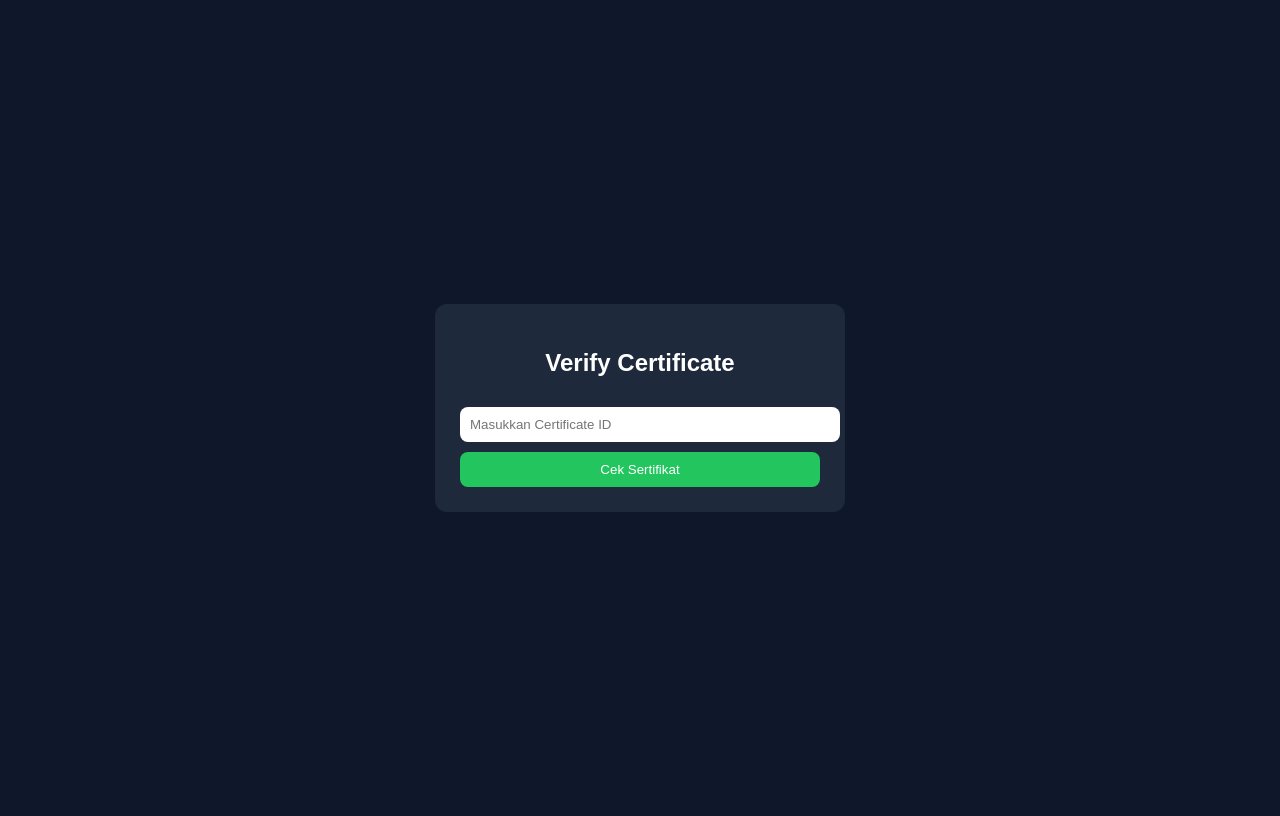
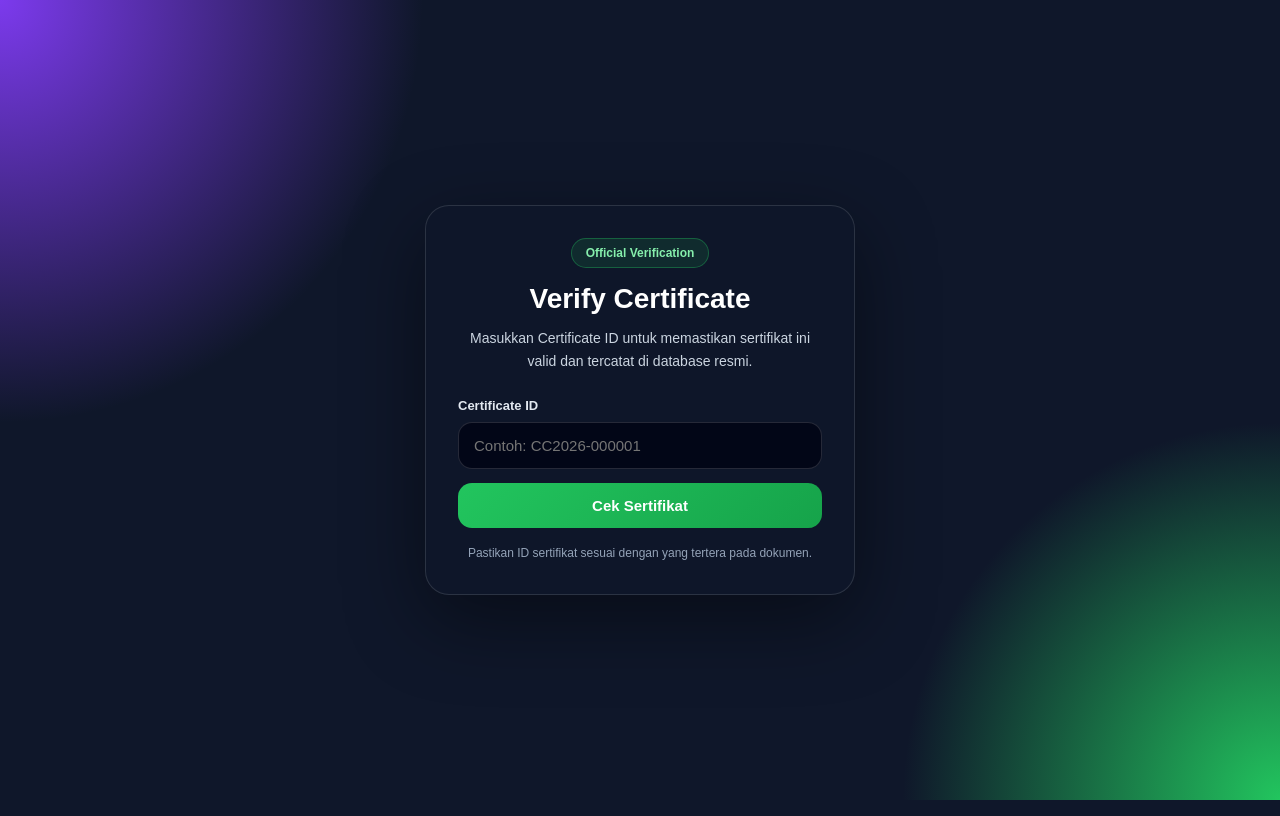
Before and after one commit to Pojoksatu-Indonesia/creator-level-test, a plain HTML site: page verify.html in a window 1280 px wide. Drawn offline with Linux system fonts and the light colour scheme.

Commit message:
Update verify.html

```diff
--- a/verify.html
+++ b/verify.html
@@ -1,97 +1,255 @@
 <!DOCTYPE html>
 <html lang="id">
 <head>
-<meta charset="UTF-8">
+<meta charset="UTF-8" />
+<meta name="viewport" content="width=device-width, initial-scale=1.0" />
 <title>Verify Certificate</title>
 
 <style>
+* {
+  box-sizing: border-box;
+}
+
 body {
-  font-family: Arial;
-  background: #0f172a;
+  margin: 0;
+  font-family: Arial, sans-serif;
+  min-height: 100vh;
+  background:
+    radial-gradient(circle at top left, #7c3aed 0, transparent 28%),
+    radial-gradient(circle at bottom right, #22c55e 0, transparent 25%),
+    #0f172a;
   color: white;
   display: flex;
   justify-content: center;
   align-items: center;
-  height: 100vh;
+  padding: 24px;
 }
 
 .box {
-  background: #1e293b;
-  padding: 25px;
-  border-radius: 12px;
-  width: 360px;
+  width: 100%;
+  max-width: 430px;
+  background: rgba(15, 23, 42, 0.88);
+  border: 1px solid rgba(255,255,255,0.12);
+  box-shadow: 0 25px 80px rgba(0,0,0,0.45);
+  backdrop-filter: blur(14px);
+  padding: 32px;
+  border-radius: 24px;
   text-align: center;
+}
+
+.badge {
+  display: inline-block;
+  background: rgba(34, 197, 94, 0.12);
+  color: #86efac;
+  border: 1px solid rgba(34, 197, 94, 0.35);
+  padding: 7px 14px;
+  border-radius: 999px;
+  font-size: 12px;
+  font-weight: bold;
+  margin-bottom: 14px;
+}
+
+h2 {
+  margin: 0;
+  font-size: 28px;
+  line-height: 1.2;
+}
+
+.subtitle {
+  color: #cbd5e1;
+  font-size: 14px;
+  line-height: 1.6;
+  margin: 12px 0 24px;
+}
+
+.input-wrap {
+  text-align: left;
+}
+
+label {
+  font-size: 13px;
+  color: #e2e8f0;
+  font-weight: bold;
 }
 
 input {
   width: 100%;
-  padding: 10px;
-  border-radius: 8px;
-  border: none;
-  margin-top: 10px;
+  padding: 14px 15px;
+  border-radius: 14px;
+  border: 1px solid rgba(255,255,255,0.14);
+  margin-top: 8px;
+  background: #020617;
+  color: white;
+  outline: none;
+  font-size: 15px;
+}
+
+input:focus {
+  border-color: #22c55e;
+  box-shadow: 0 0 0 4px rgba(34,197,94,0.12);
 }
 
 button {
   width: 100%;
-  margin-top: 10px;
-  padding: 10px;
+  margin-top: 14px;
+  padding: 14px;
   border: none;
-  border-radius: 8px;
-  background: #22c55e;
+  border-radius: 14px;
+  background: linear-gradient(135deg, #22c55e, #16a34a);
   color: white;
   cursor: pointer;
+  font-weight: bold;
+  font-size: 15px;
+}
+
+button:hover {
+  transform: translateY(-1px);
+}
+
+button:disabled {
+  opacity: 0.7;
+  cursor: not-allowed;
 }
 
 .result {
-  margin-top: 15px;
+  margin-top: 20px;
   text-align: left;
-  background: #0b1220;
-  padding: 15px;
-  border-radius: 10px;
+  background: #020617;
+  padding: 18px;
+  border-radius: 18px;
+  border: 1px solid rgba(255,255,255,0.1);
 }
 
-.valid { color: #22c55e; font-weight: bold; }
-.invalid { color: #ef4444; font-weight: bold; }
+.valid-title {
+  color: #86efac;
+  font-weight: bold;
+  font-size: 16px;
+  margin-bottom: 12px;
+}
+
+.invalid-title {
+  color: #fca5a5;
+  font-weight: bold;
+  font-size: 16px;
+}
+
+.row {
+  display: flex;
+  justify-content: space-between;
+  gap: 15px;
+  padding: 9px 0;
+  border-bottom: 1px solid rgba(255,255,255,0.07);
+  font-size: 14px;
+}
+
+.row:last-child {
+  border-bottom: none;
+}
+
+.row span:first-child {
+  color: #94a3b8;
+}
+
+.row span:last-child {
+  text-align: right;
+  font-weight: bold;
+  color: #f8fafc;
+}
+
+.note {
+  margin-top: 16px;
+  font-size: 12px;
+  color: #94a3b8;
+  line-height: 1.5;
+}
 </style>
 </head>
 
 <body>
 
 <div class="box">
+  <div class="badge">Official Verification</div>
   <h2>Verify Certificate</h2>
+  <p class="subtitle">
+    Masukkan Certificate ID untuk memastikan sertifikat ini valid dan tercatat di database resmi.
+  </p>
 
-  <input id="certInput" placeholder="Masukkan Certificate ID">
-  <button onclick="verify()">Cek Sertifikat</button>
+  <div class="input-wrap">
+    <label>Certificate ID</label>
+    <input id="certInput" placeholder="Contoh: CC2026-000001" />
+  </div>
+
+  <button id="verifyBtn" onclick="verify()">Cek Sertifikat</button>
 
   <div id="result" class="result" style="display:none;"></div>
+
+  <div class="note">
+    Pastikan ID sertifikat sesuai dengan yang tertera pada dokumen.
+  </div>
 </div>
 
 <script>
-
 const API = "https://script.google.com/macros/s/AKfycbyGu-dsTMLGpb1lZY3TJDCAE8qwAKOlUMbMMJU9Gja0iNhiuPoYkONfVxOuHBxZa7Zb/exec";
 
 async function verify() {
-  const cert = document.getElementById("certInput").value.trim();
-  const res = await fetch(`${API}?cert=${cert}`);
-  const data = await res.json();
+  const input = document.getElementById("certInput");
+  const button = document.getElementById("verifyBtn");
+  const box = document.getElementById("result");
+  const cert = input.value.trim();
 
-  const box = document.getElementById("result");
   box.style.display = "block";
 
-  if (data.status === "valid") {
-    box.innerHTML = `
-      <div class="valid">✅ CERTIFICATE VALID</div>
-      <p><b>Name:</b> ${data.data.name}</p>
-      <p><b>Email:</b> ${data.data.email}</p>
-      <p><b>Score:</b> ${data.data.score}</p>
-      <p><b>Level:</b> ${data.data.level}</p>
-      <p><b>ID:</b> ${data.data.certNo}</p>
-    `;
-  } else {
-    box.innerHTML = `<div class="invalid">❌ CERTIFICATE NOT FOUND</div>`;
+  if (!cert) {
+    box.innerHTML = `<div class="invalid-title">Certificate ID wajib diisi.</div>`;
+    return;
   }
+
+  button.disabled = true;
+  button.innerText = "Mengecek...";
+
+  try {
+    const res = await fetch(`${API}?cert=${encodeURIComponent(cert)}`);
+    const data = await res.json();
+
+    if (data.status === "valid") {
+      box.innerHTML = `
+        <div class="valid-title">Certificate Valid</div>
+
+        <div class="row">
+          <span>Name</span>
+          <span>${data.data.name}</span>
+        </div>
+
+        <div class="row">
+          <span>Email</span>
+          <span>${data.data.email}</span>
+        </div>
+
+        <div class="row">
+          <span>Score</span>
+          <span>${data.data.score}</span>
+        </div>
+
+        <div class="row">
+          <span>Level</span>
+          <span>${data.data.level}</span>
+        </div>
+
+        <div class="row">
+          <span>Certificate ID</span>
+          <span>${data.data.certNo}</span>
+        </div>
+      `;
+    } else {
+      box.innerHTML = `<div class="invalid-title">Certificate Not Found</div>`;
+    }
+  } catch (error) {
+    box.innerHTML = `<div class="invalid-title">Gagal mengecek sertifikat. Coba lagi.</div>`;
+  }
+
+  button.disabled = false;
+  button.innerText = "Cek Sertifikat";
 }
-
 </script>
 
 </body>
```
